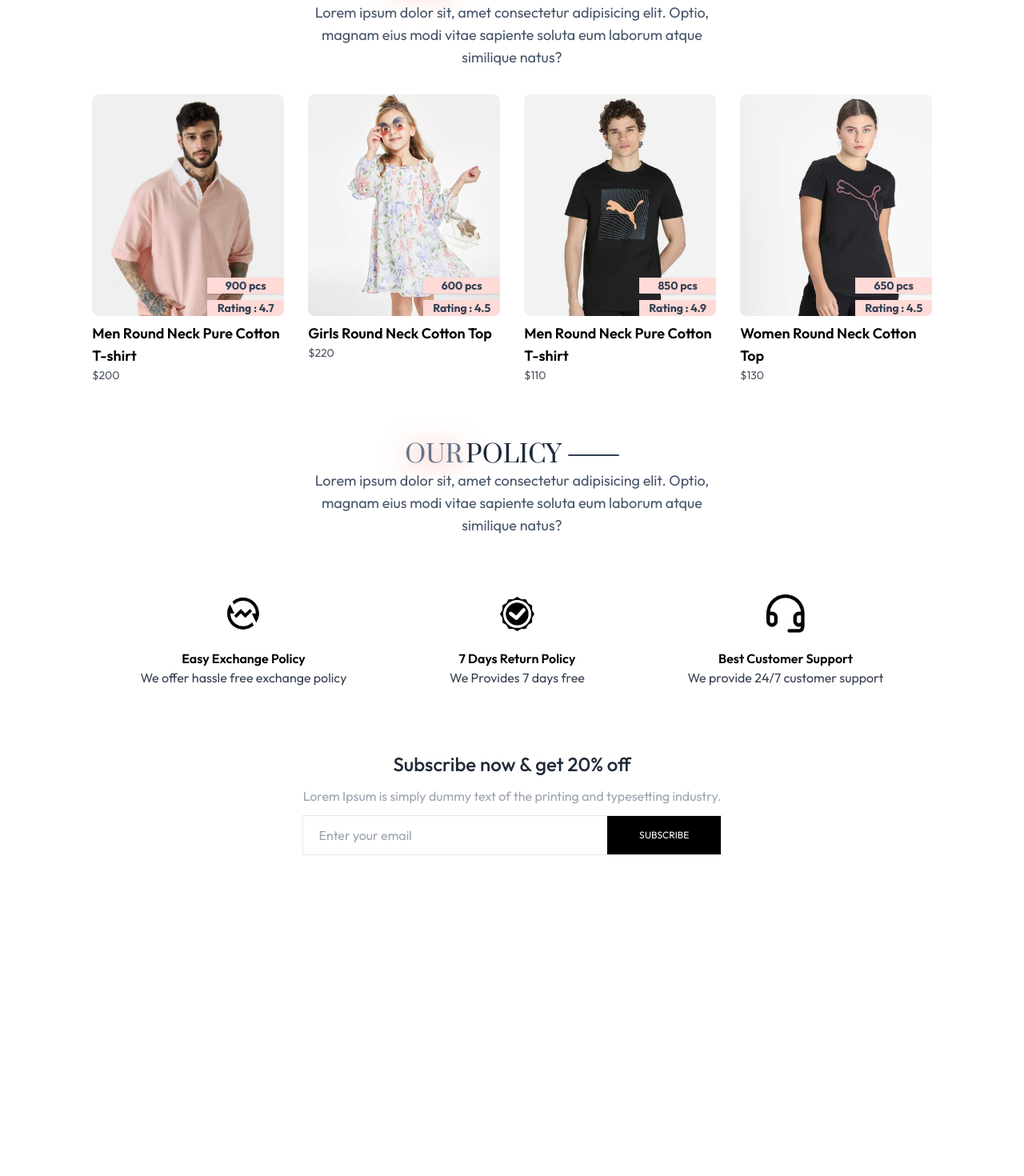
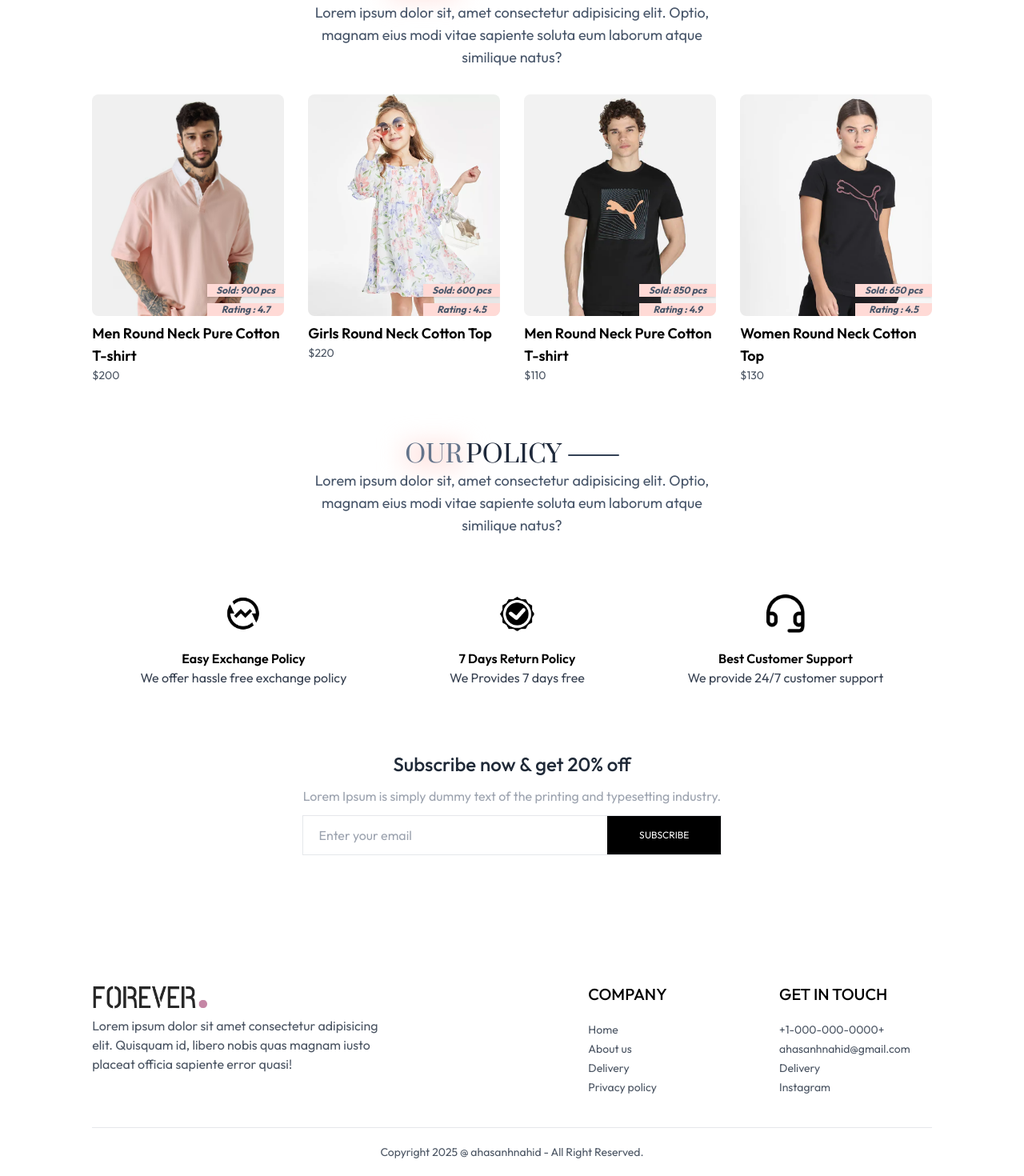
Before and after one commit to ahasan06/mern-ecommerce, a React (Vite) app in the folder frontend/: page / in a window 1280 px wide. Shown: the part 1254-2724 px from the top of the page at 80% size. Before the commit the page ends 2363 px from the top, so only its background shows below. Built offline with nearby package versions, Linux system fonts and the light colour scheme.

Commit message:
part:7 footer component handled

```diff
--- /dev/null
+++ b/frontend/src/components/Footer.jsx
@@ -0,0 +1,44 @@
+import React from 'react'
+import { assets } from '../assets/assets'
+
+function Footer() {
+    return (
+        <footer className=' mt-40 '>
+
+            <div className='flex flex-col sm:grid  grid-cols-[3fr_1fr_1fr] gap-12' >
+                <div className='w-full md:w-2/3 text-gray-600 '>
+                    <img src={assets.logo} alt="logo" className='w-36 ' />
+                    <p>Lorem ipsum dolor sit amet consectetur adipisicing elit. Quisquam id, libero nobis quas magnam iusto placeat officia sapiente error quasi!</p>
+                </div>
+                <div>
+                    <p className='text-xl font-medium mb-5 uppercase'>Company</p>
+                    <ul className='flex flex-col gap-1 text-gray-600 text-sm'>
+                        <li>Home</li>
+                        <li>About us</li>
+                        <li>Delivery</li>
+                        <li>Privacy policy</li>
+                    </ul>
+                </div>
+
+                <div>
+                    <p className='text-xl font-medium mb-5 uppercase'>GET IN TOUCH</p>
+                    <ul className='flex flex-col gap-1 text-gray-600 text-sm'>
+                        <li>+1-000-000-0000+</li>
+                        <li>ahasanhnahid@gmail.com</li>
+                        <li>Delivery</li>
+                        <li>Instagram</li>
+                    </ul>
+                </div>
+            </div>
+
+            <div className='mt-10'>
+                <hr />
+                <p className='text-sm text-gray-600 py-5 text-center'>Copyright 2025 @ ahasanhnahid - All Right Reserved.</p>
+            </div>
+
+
+        </footer>
+    )
+}
+
+export default Footer
--- a/frontend/src/components/Navbar.jsx
+++ b/frontend/src/components/Navbar.jsx
@@ -17,7 +17,7 @@ function Navbar() {
 
   return (
     <div className='flex items-center justify-between py-5 font-medium'>
-      <img src={assets.logo} className='w-36' alt="logo" />
+     <Link to="/"><img src={assets.logo} className='w-36' alt="logo" /> </Link>
       <ul className='nav-menu  hidden sm:flex gap-5  text-gray-700'>
         <NavLink to="/" className="flex flex-col items-center gap-1">
           <p className='nav_link'>Home</p>
--- a/frontend/src/components/ProductItem.jsx
+++ b/frontend/src/components/ProductItem.jsx
@@ -13,10 +13,10 @@ function ProductItem({ id, image, name, price, rating, totalsales }) {
                     <img src={image[0]} alt={name} className="w-full hover:scale-110 transition-all ease-in-out  rounded-lg" />
                     <div className='absolute   bottom-0   right-0' >
                         <div className='flex flex-col gap-2 '>
-                            <p className='bg-custom-pink w-24  text-sm  text-center text-slate-700  font-bold shadow ' >
-                                {totalsales} pcs
+                            <p className='bg-custom-pink w-24 italic  text-xs  text-center text-slate-600  font-bold shadow ' >
+                            Sold: {totalsales} pcs
                             </p>
-                            <p className='bg-custom-pink w-24 text-sm  text-slate-700   text-center font-bold rounded-br-lg '  >
+                            <p className='bg-custom-pink w-24 italic  text-xs   text-slate-600   text-center font-bold rounded-br-lg '  >
                                 Rating :  {rating}
                             </p>
                         </div>
--- a/frontend/src/pages/Home.jsx
+++ b/frontend/src/pages/Home.jsx
@@ -4,6 +4,7 @@ import LatestCollection from '../components/LatestCollection'
 import BestSeller from '../components/BestSeller'
 import OurPolicy from '../components/OurPolicy'
 import NewsLetter from '../components/NewsLetter'
+import Footer from '../components/Footer'
 
 function Home() {
   return (
@@ -13,6 +14,7 @@ function Home() {
       <BestSeller/>
       <OurPolicy/>
       <NewsLetter/>
+      <Footer/>
     </div>
   )
 }
```
